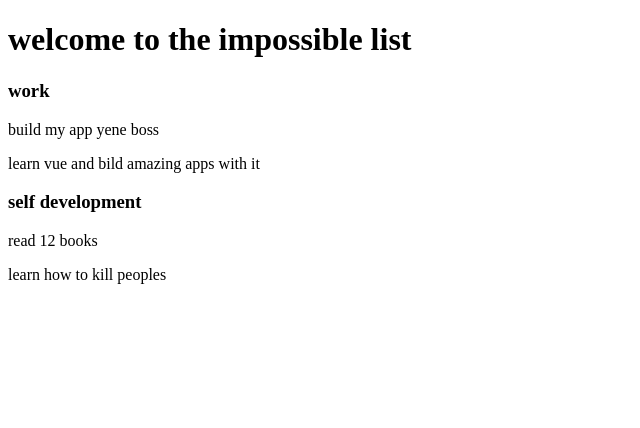
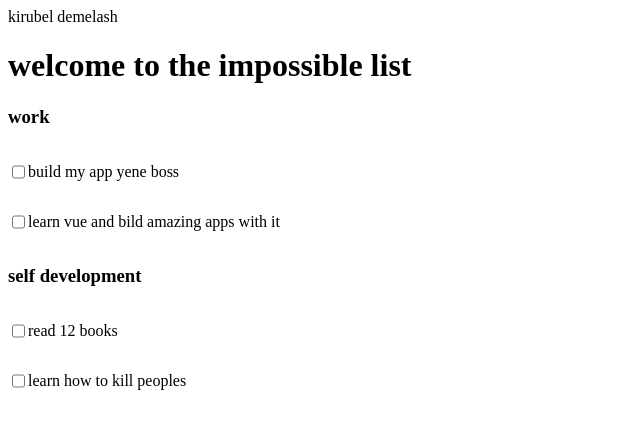
Before and after one commit to kiztopia1/the_impossible_list, a plain HTML site: page index.html in a window 1280 px wide. Shown: the whole page, without its empty margins (0-640 px from the left). Drawn offline with Linux system fonts and the light colour scheme.

Commit message:
added config method

```diff
--- a/index.html
+++ b/index.html
@@ -8,11 +8,17 @@
 </head>
 <body>
     <div id="app">
-        <h1>welcome to the impossible list </h1>
+        <nav>
+            <span v-text='user.name'></span>
+        </nav>
+
+        <h1 @click="check()" >welcome to the impossible list </h1>
+
         <div>
             <div class="list" v-for="cat in lists">
-                <h3 v-text='cat.name'></h3>
-                <div class="items" v-for="item in cat.data">
+                <h3 v-text='cat.name' ></h3>
+                <div class="items" v-for="item in cat.data" :style="{'display':'flex'}">
+                    <input @click="check(item.id)" type="checkbox" value="off">
                     <p v-text="item.name"></p>
                 </div>
             </div>
@@ -29,7 +35,11 @@
                 return {
                     lists: data.catagories,
                     user: data.users[0],
-                    test: "aha "
+                }
+            },
+            methods: {
+                check (){
+                    console.log(this.index)
                 }
             }
         }
```
